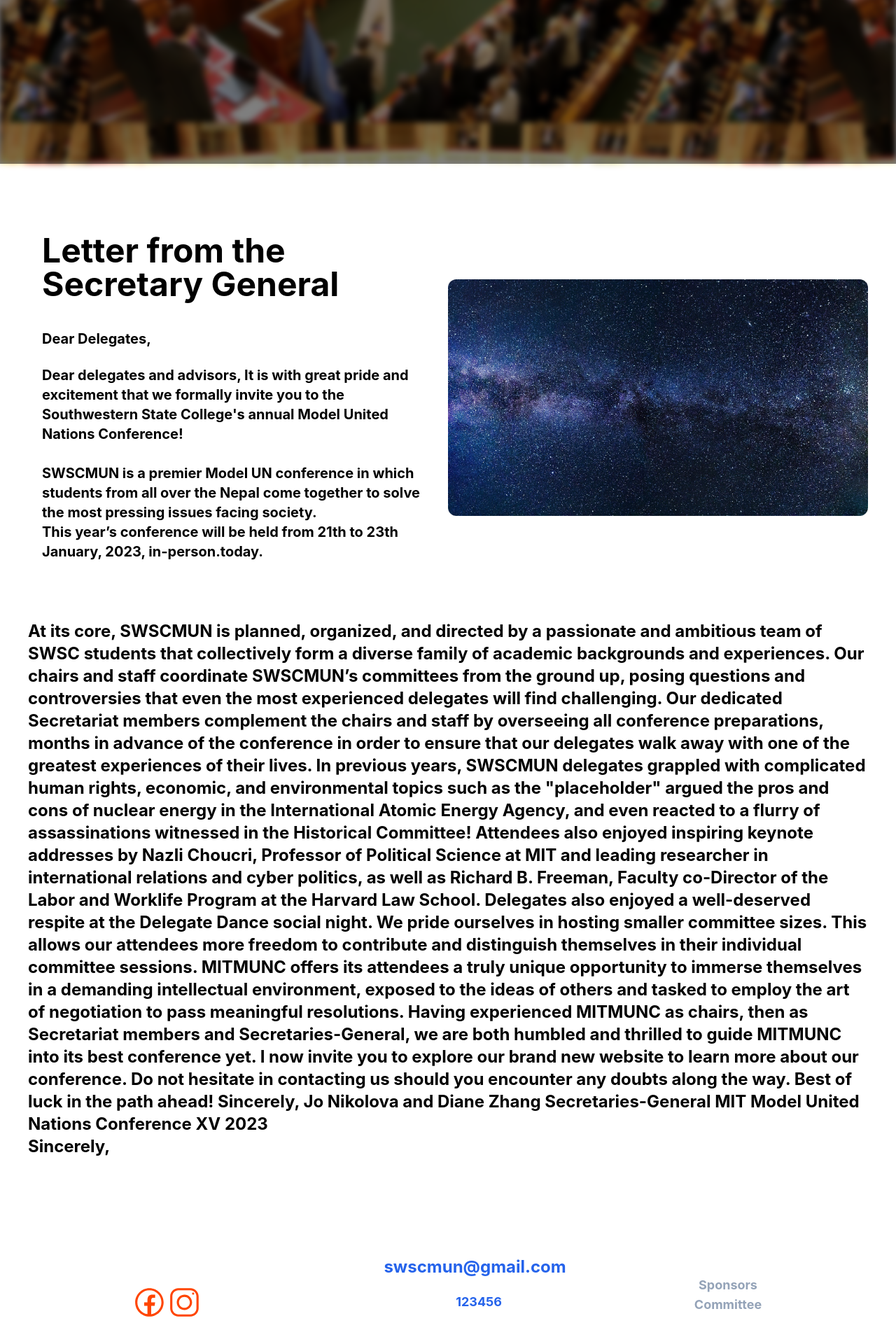
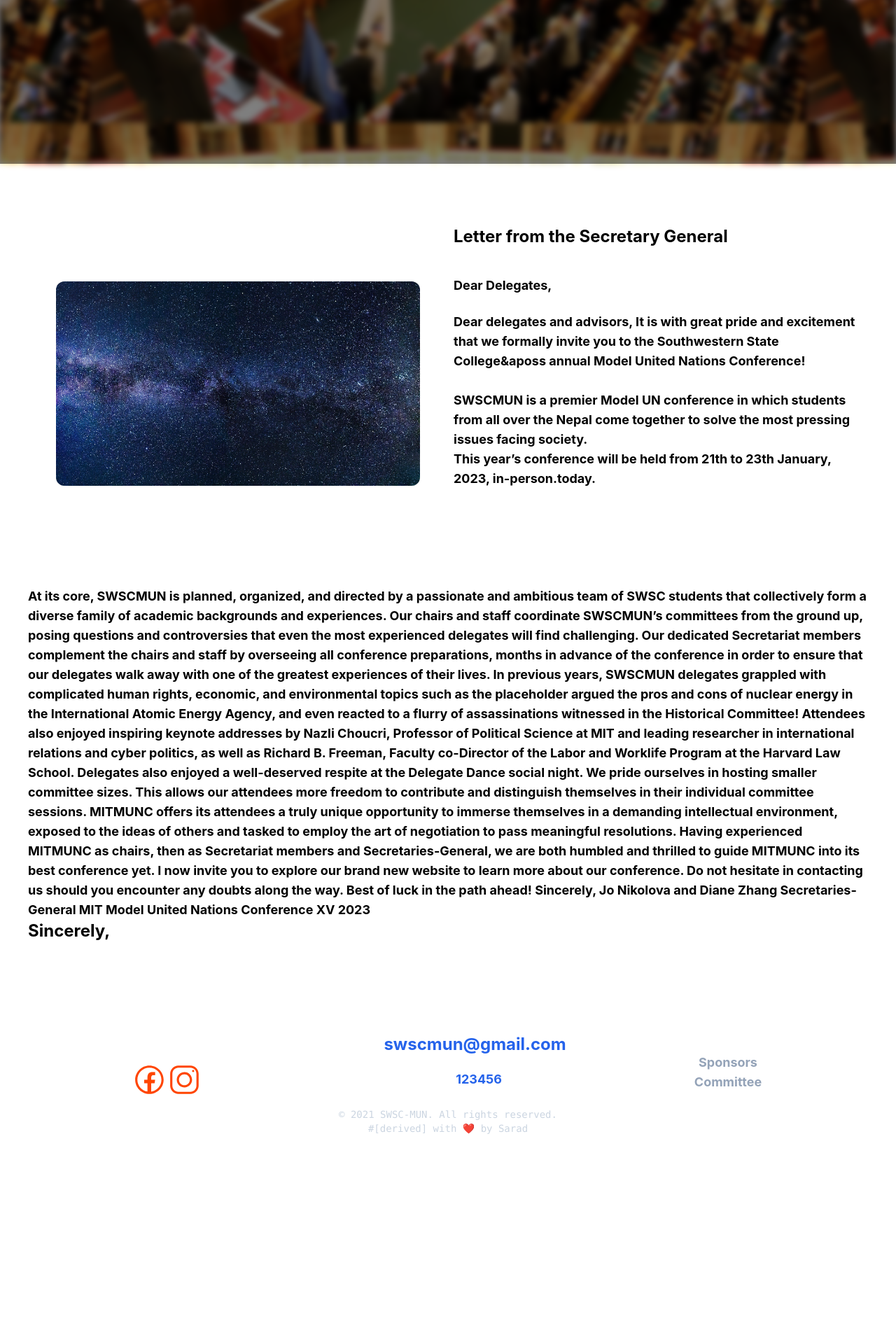
Before and after one commit to SWSC-MUN/mun-site, a Next.js app in the folder mun/: page / in a window 1280 px wide. Shown: the part 630-2550 px from the top of the page at 70% size. After the commit the page ends 2292 px from the top, so only its background shows below. Built offline with nearby package versions, Linux system fonts and the light colour scheme.

Commit message:
frontend alomost complete

```diff
--- a/mun/components/Nav.tsx
+++ b/mun/components/Nav.tsx
@@ -8,7 +8,7 @@
   const path = router.pathname;
 
   return (
-    <nav className="bg-black-800 top-0 border-black-500">
+    <nav className="bg-black-800 top-0 border-black-500 hidden sm:block">
       <div className="max-w-7xl mx-auto px-2 sm:px-6 lg:px-8">
         <div className="relative flex items-center justify-between h-16">
           <div className="absolute inset-y-0 left-0 flex items-center sm:hidden">
@@ -41,8 +41,8 @@
     //          />
      }
             </div>
-            <div className="hidden sm:block sm:ml-6 ">
-              <div className="flex space-x-8 ">
+            <div className="sm:ml-6">
+              <div className="sm:block flex flex-col space-x-8 ">
                 <Link
                   href="/"
                   className={path === '/' ? "active": "unactive"}
--- a/mun/pages/index.tsx
+++ b/mun/pages/index.tsx
@@ -47,17 +47,20 @@
           // Message from secretary general
         }
         <div className="bg-white w-screen border-b-4 border-white p-10 pt-20">
-          <div className="grid grid-cols-2">
-            <div className="h-full p-5">
-              <h1 className="text-5xl font-bold text-black mb-10">
+          <div className="grid sm:grid-cols-2">
+          <div className="w-full h-full flex items-center justify-center mb-24 p-10">
+            <Image src="/space-bg.jpg" alt="home" width={1000} height={1000} className="rounded-xl"/>
+          </div>
+            <div className="h-full p-2">
+              <h1 className="text-2xl font-bold text-black mb-10">
                 Letter from the Secretary General
               </h1>
-              <h2 className="text-xl font-bold text-black">Dear Delegates,</h2>
+              <h2 className="text-lg font-bold text-black">Dear Delegates,</h2>
               <br />
-              <h2 className="text-xl font-bold text-black">
+              <h2 className="text-lg font-bold text-black">
                 Dear delegates and advisors, It is with great pride and
                 excitement that we formally invite you to the Southwestern State
-                College's annual Model United Nations Conference! <br /> <br />
+                College&aposs annual Model United Nations Conference! <br /> <br />
               SWSCMUN is a premier Model UN conference in which students from
               all over the Nepal come together to solve the most pressing issues
               facing society. <br />
@@ -65,12 +68,9 @@
               23th January, 2023, in-person.today.
               </h2>
             </div>
-          <div className="w-full h-full flex items-center justify-center mb-24">
-            <Image src="/space-bg.jpg" alt="home" width={1000} height={1000} className="rounded-xl"/>
           </div>
-          </div>
-          <div className="h-full p">
-            <h2 className="text-2xl font-bold text-black">
+          <div className="h-full ">
+            <h2 className="text-lg font-bold text-black">
               <br /> <br />  At its core, SWSCMUN is planned,
               organized, and directed by a passionate and ambitious team of SWSC
               students that collectively form a diverse family of academic
@@ -83,7 +83,7 @@
               walk away with one of the greatest experiences of their lives. In
               previous years, SWSCMUN delegates grappled with complicated human
               rights, economic, and environmental topics such as the
-              "placeholder" argued the pros and cons of nuclear energy in the
+              placeholder argued the pros and cons of nuclear energy in the
               International Atomic Energy Agency, and even reacted to a flurry
               of assassinations witnessed in the Historical Committee! Attendees
               also enjoyed inspiring keynote addresses by Nazli Choucri,
@@ -132,9 +132,9 @@
         {
           // Contact
         }
-        <div className="bg-black-900 bg-opacity-50 w-screen p-10">
-          <div className="grid grid-cols-3 justify-center h-full">
-            <div className="flex flex-col justify-center items-center">
+        <div className="bg-black-900 bg-opacity-50 w-screen p-10 sm:pt-20">
+          <div className="grid sm:grid-cols-3 grid-rows-3 justify-center items-center sm:h-20">
+            <div className="flex flex-col justify-center items-center m-5">
               <h1 className="text-3xl font-bold text-center text-white">
                 Contact Us
               </h1>
@@ -157,7 +157,7 @@
                 </a>
               </div>
             </div>
-            <div className="flex flex-col justify-center items-center">
+            <div className="flex flex-col justify-center items-center m-5">
               <h2 className="text-2xl font-bold text-center text-white">
                 Email:{" "}
                 <Link
@@ -176,13 +176,19 @@
               </h2>
             </div>
 
-            <div className="flex justify-center items-center">
+            <div className="flex justify-center items-center m-5">
               <h2 className="text-2xl font-bold text-center text-white">
                 Links
-                <div className="flex flex-col text-lg p-5 text-slate-400 ">
-
+                <div className="sm:hidden flex flex-col text-lg p-5 text-slate-400 ">
+                <Link href="/home" className="hover:text-slate-200">Home</Link>
                 <Link href="/sponsors" className="hover:text-slate-200">Sponsors</Link>
 
+                <Link href="/committees" className="hover:text-slate-200">Committee</Link>
+                <Link href="/about" className="hover:text-slate-200">About Us</Link>
+                </div>
+
+                <div className="hidden sm:flex flex-col text-lg p-5 text-slate-400 ">
+                <Link href="/sponsors" className="hover:text-slate-200">Sponsors</Link>
                 <Link href="/committees" className="hover:text-slate-200">Committee</Link>
                 </div>
               </h2>
@@ -194,6 +200,16 @@
             </h2>
             <h2 className="text-2xl font-bold text-center text-white"></h2> */}
           </div>
+          <pre className="text-slate-300 text-center text-sm">
+            <h1>© 2021 SWSC-MUN. All rights reserved.</h1>
+
+            <h1>
+              <pre className="text-slate-300 text-center text-sm">
+                #[derived] with ❤️ by <Link  className="hover:text-white" href="https://github.com/Croxx">Sarad</Link>
+                </pre>
+            </h1>
+
+          </pre>
         </div>
       </main>
     </div>
--- a/mun/pages/register.tsx
+++ b/mun/pages/register.tsx
@@ -3,11 +3,11 @@
 
 export default function Register() {
   return (
-    <div className="relative">
+    <div className="sm:relative">
       <Head>
         <title>Register | SWSCMUN MMXXII</title>
       </Head>
-        <div className="bg-black top-0 fixed z-10 left-0 w-screen h-100">
+      <div className="bg-black top-0 sm:fixed z-10 left-0 w-screen ">
 
         <Nav />
       </div>
@@ -18,7 +18,7 @@
           Register for SWSC-MUN MMXXII
         </h1>
         <div className="flex justify-center w-screen items-center bg-black m-0.5 p-2 sm:m-10 sm:p-10 rounded-md border-slate-700 max-w-fit">
-            <form action="/send-data-here" className="flex flex-col justify-between items-center" method="post">
+          <form action="/api/data" className="flex flex-col justify-between items-center" method="post">
             <div className="m-5">
 
               <label className="block mr-10 text-base" htmlFor="first">First name *</label>
--- a/mun/styles/globals.css
+++ b/mun/styles/globals.css
@@ -33,10 +33,10 @@
 
 @layer components{
   .active{
-    @apply bg-gray-900 text-white px-5 py-2 rounded-md text-sm font-medium;
+    @apply mt-2 bg-gray-900 sm:inline-block sm:w-fit w-1/2 sm:mb-0 mb-7 flex justify-center items-center text-gray-300 hover:border-orange-600 border-solid border-2 hover:text-white px-3 py-2 rounded-md text-sm font-medium;
   }
 
   .unactive {
-    @apply text-gray-300 hover:border-orange-600 border-solid border-2 hover:text-white px-3 py-2 rounded-md text-sm font-medium;
+    @apply  mt-2 sm:inline-block sm:w-fit w-1/2 sm:mb-0 mb-7 flex justify-center items-center text-gray-300 hover:border-orange-600 border-solid border-2 hover:text-white px-3 py-2 rounded-md text-sm font-medium;
   }
 }
```
Also changed, not shown: mun/pages/sponsors.tsx (+22 -8 lines), 2 other files (tests, documents, lock files or other folders). Lines whose indentation alone changed are shown as unchanged.
